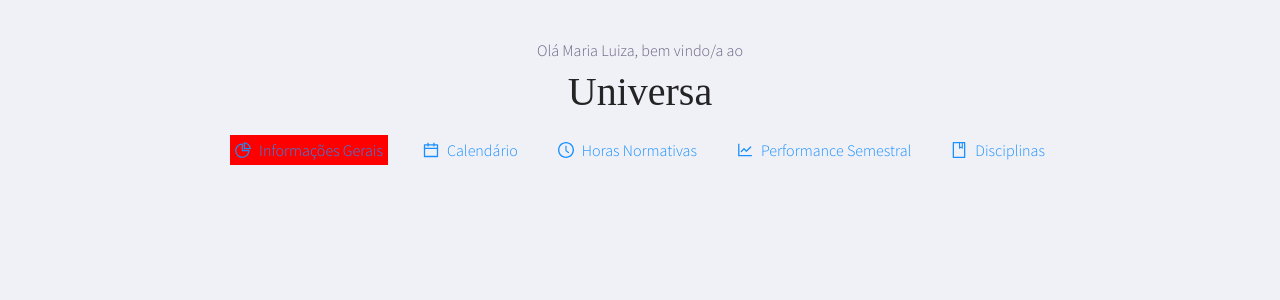
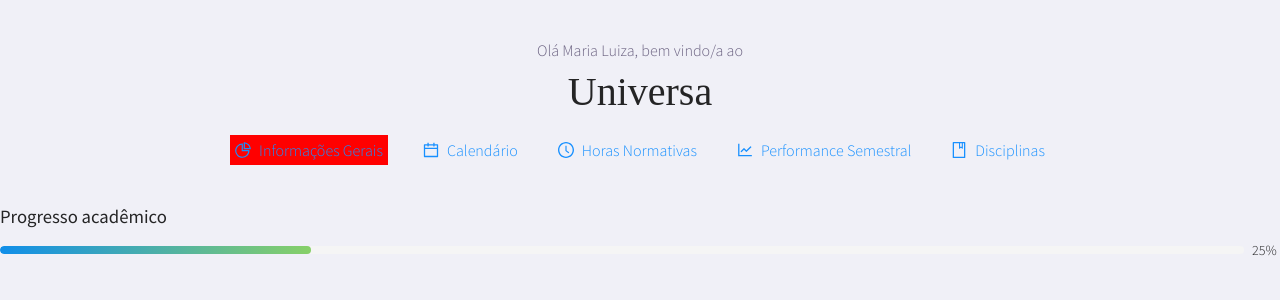
Before and after one commit to comarialuiza/universa, a React (Create React App) app: page / in a window 1280 px wide. Shown: the top 300 px of the page. Built offline with nearby package versions, Linux system fonts and the light colour scheme; a web font is replaced by a local one.

Commit message:
Initiates dashboard page

```diff
--- a/src/pages/Calendar/styles.tsx
+++ b/src/pages/Calendar/styles.tsx
@@ -1,3 +1,5 @@
 import styled from 'styled-components';
 
-export const Container = styled.div``;
+export const Container = styled.div`
+    padding: 40px;
+`;
--- a/src/pages/Dashboard/index.tsx
+++ b/src/pages/Dashboard/index.tsx
@@ -1,13 +1,25 @@
 import React from 'react';
+import { Progress } from 'antd';
 
-import { Container } from './styles';
+import { Container, ProgressTitle, SubContainer } from './styles';
 import Header from '../../components/Header';
 
 const Dashboard: React.FC = () => {
   return (
     <>
       <Header />
-      <Container></Container>
+      <Container>
+        <SubContainer>
+          <ProgressTitle>Progresso acadêmico</ProgressTitle>
+          <Progress
+            strokeColor={{
+              '0%': '#108ee9',
+              '100%': '#87d068',
+            }}
+            percent={ 25 }
+          />
+        </SubContainer>
+      </Container>
     </>
   );
 }
--- a/src/pages/Dashboard/styles.tsx
+++ b/src/pages/Dashboard/styles.tsx
@@ -1,3 +1,7 @@
 import styled from 'styled-components';
 
 export const Container = styled.div``;
+
+export const ProgressTitle = styled.h3``;
+
+export const SubContainer = styled.div``;
```
